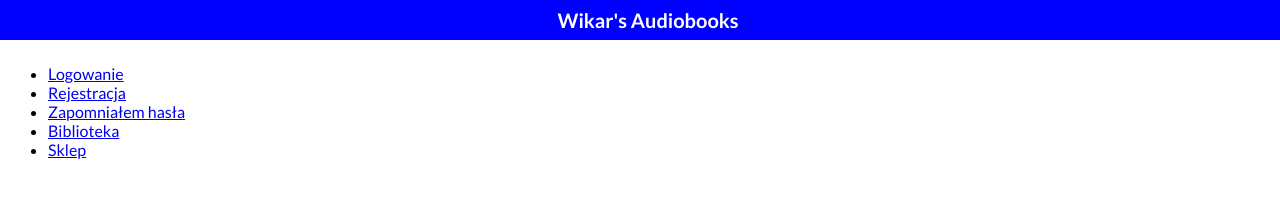
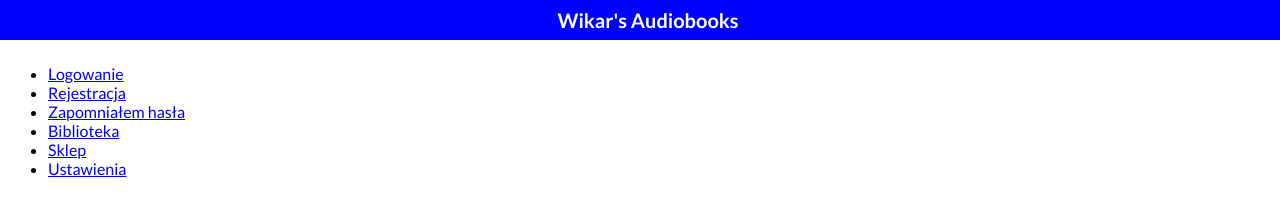
Before and after one commit to SzczepanWikar/Wikar-s-Audiobooks, a plain HTML site: page index.html in a window 1280 px wide. Drawn offline with Linux system fonts and the light colour scheme.

Commit message:
Ustawienia

```diff
--- a/index.html
+++ b/index.html
@@ -30,6 +30,10 @@
             <li>
                 <a href="shop/shop.html">Sklep</a>
             </li>
+            <li>
+                <a href="settings/settings.html">Ustawienia</a>
+            </li>
+
         </ul>
     </main>
     <script type="module" src="index.js"></script>
```
